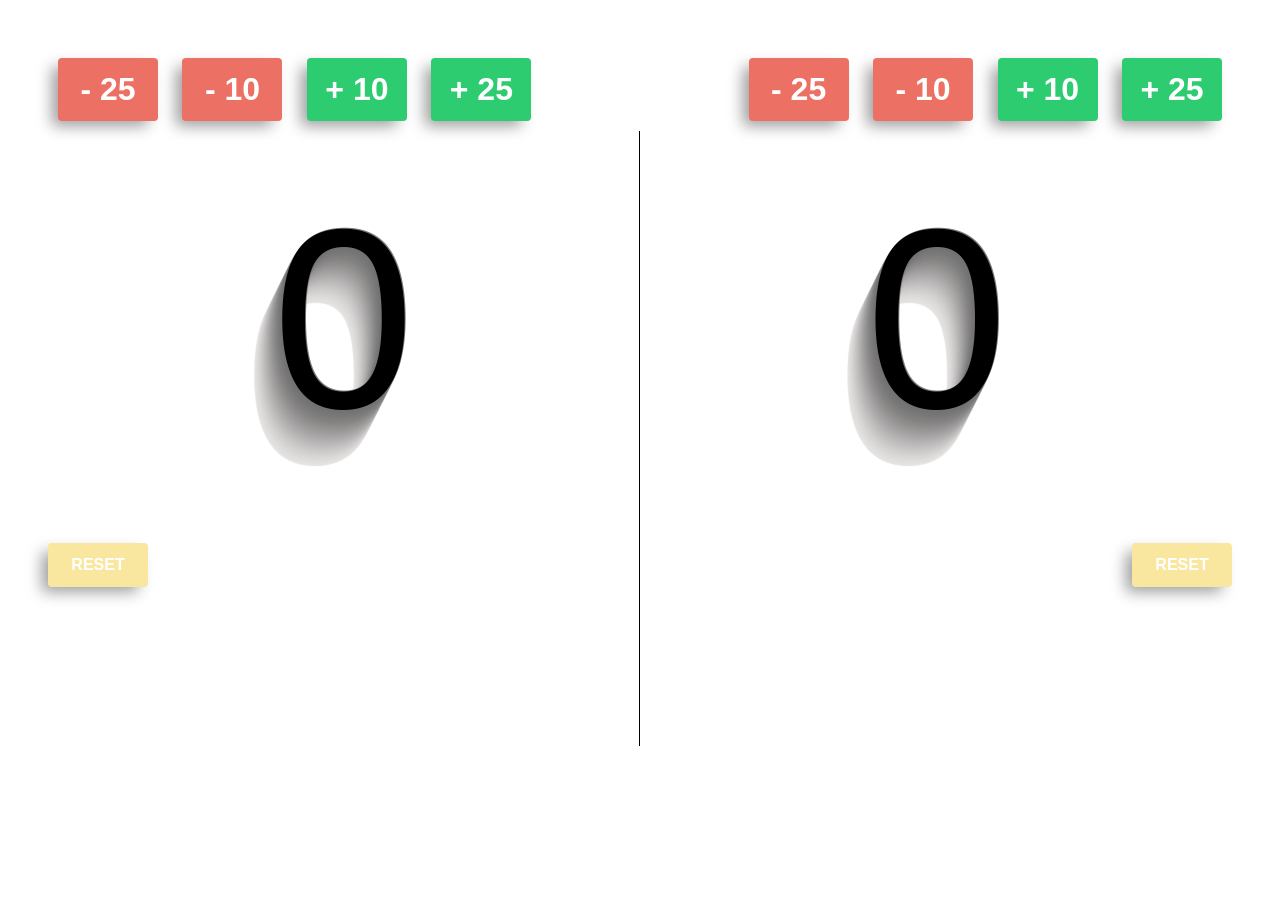
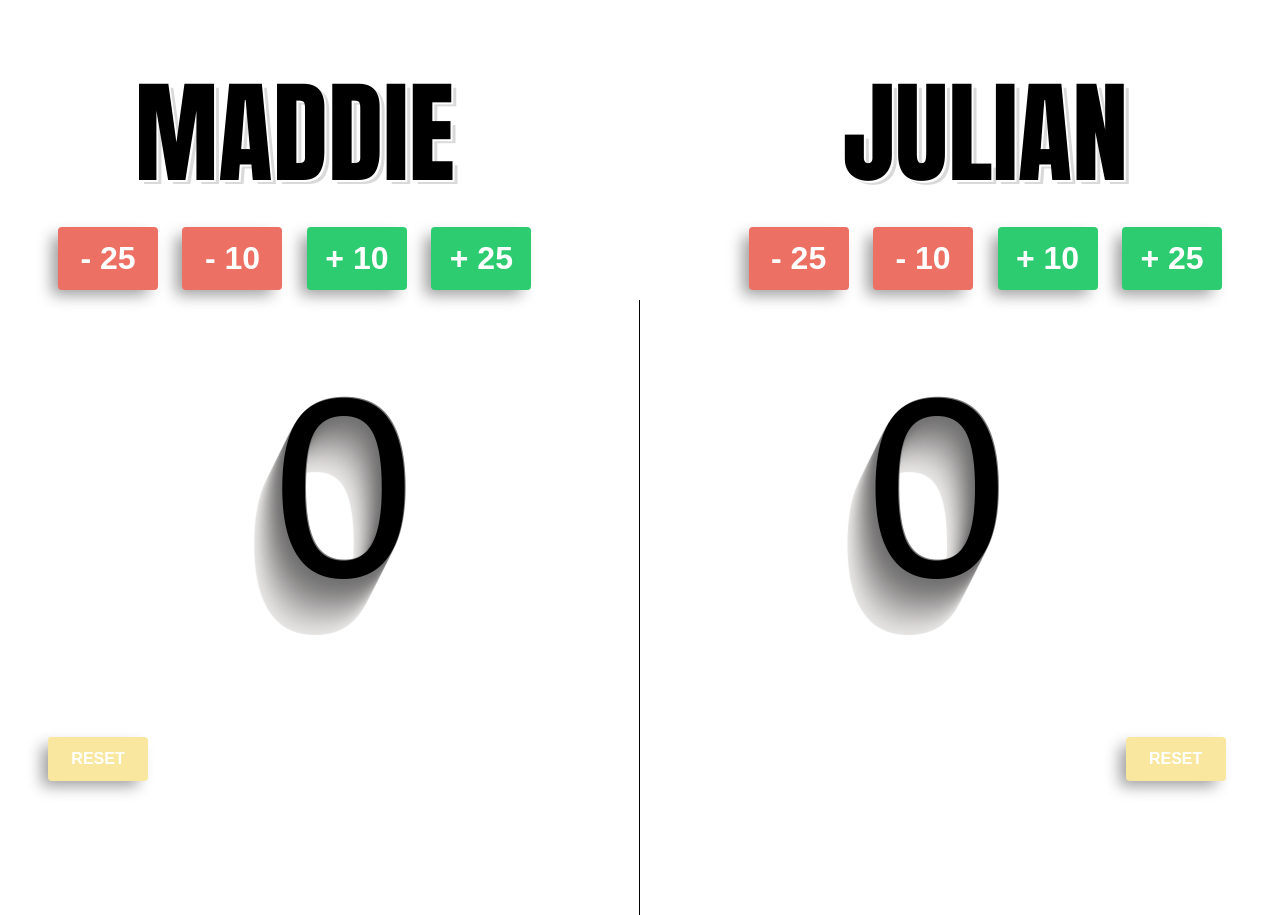
Before and after one commit to devopsdale/scoreboard, a plain HTML site: page index.html in a window 1280 px wide. Before the commit the page ends 800 px from the top, so only its background shows below. Drawn offline with nearby package versions, Linux system fonts and the light colour scheme.

```diff
--- a/index.html
+++ b/index.html
@@ -1,4 +1,3 @@
-
 <!doctype html>
 
 <html lang="en">
@@ -15,14 +14,17 @@
 
   <link rel="stylesheet" href="./style.css">
 
+  <link href="https://fonts.googleapis.com/css?family=Anton" rel="stylesheet">
+
 </head>
 
 <body>
 
-
   <div id="controls_section">
 
     <div class="maddie_controls">
+
+      <div class="names">MADDIE</div>
 
       <button id="m_sub25" class="subtraction mather"> - 25</button>
 
@@ -35,6 +37,8 @@
     </div>
 
     <div class="julian_controls">
+
+      <div class="names">JULIAN</div>
 
       <button id="j_sub25" class="subtraction mather"> - 25</button>
 
@@ -50,7 +54,6 @@
 
   </div>
 
-
   <div class="content_section">
 
 
@@ -58,25 +61,25 @@
 
       <div id="maddieTotal" class="totz">0 </div>
 
-          <button id="m_reset" class="m_reset">Reset</button>
 
     </div>
 
-
     <div id="divider"></div>
-
-
 
     <div id="julian_section">
 
+      <div id="julianTotal" class="totz">0 </div>
 
 
-         <div id="julianTotal" class="totz">0 </div>
+    </div>
+
+    <div id="reset_section">
+
+      <button id="m_reset" class="m_reset">Reset</button>
 
       <button id="j_reset" class="j_reset">Reset</button>
 
     </div>
-
 
 
 
@@ -92,10 +95,7 @@
 
 
   <!-- jquery cdn -->
-  <script
-    src="https://code.jquery.com/jquery-3.3.1.min.js"
-    integrity="sha256-FgpCb/KJQlLNfOu91ta32o/NMZxltwRo8QtmkMRdAu8="
-    crossorigin="anonymous">
+  <script src="https://code.jquery.com/jquery-3.3.1.min.js" integrity="sha256-FgpCb/KJQlLNfOu91ta32o/NMZxltwRo8QtmkMRdAu8=" crossorigin="anonymous">
   </script>
 
   <!-- here's where the magic happens -->
@@ -110,4 +110,5 @@
 
 
 </body>
+
 </html>
--- a/style.css
+++ b/style.css
@@ -2,6 +2,17 @@ body {
   font-family: sans-serif;
   margin: 3em;
   padding: 0;
+}
+
+
+.names{
+
+  font-family: 'Anton', sans-serif;
+  font-size: 7em;
+  text-align: center;
+  color: #000;
+background: #FFFFFF;
+text-shadow: 2px 2px 0px #FFFFFF, 5px 4px 0px rgba(0,0,0,0.15);
 }
 
 button {
@@ -84,6 +95,14 @@ button:focus {
   float:right;
 }
 
+
+#reset_section{
+  width: 92%;
+  bottom: 10px;
+  position: absolute;
+  margin: 9px auto;
+}
+
 h1 {
   text-align: center;
 }
```
Also changed, not shown: 1 other file. Lines whose indentation alone changed are shown as unchanged.
